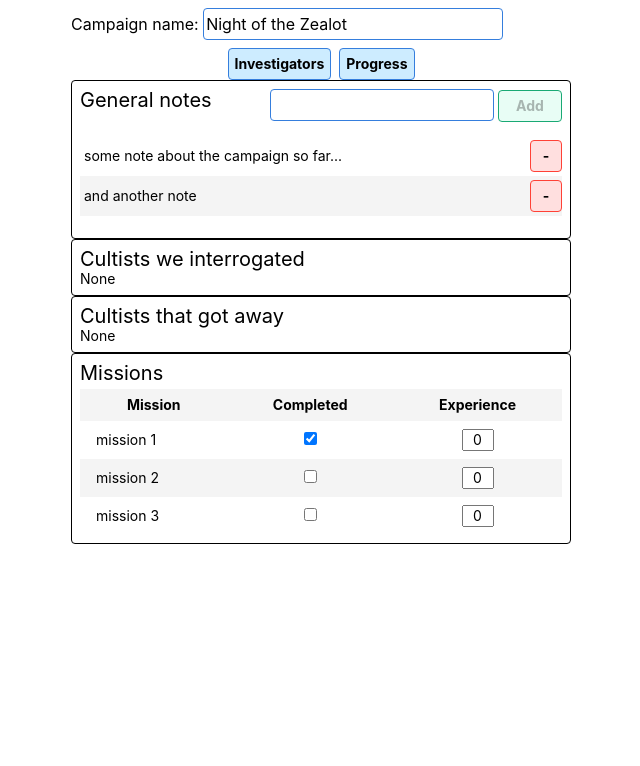
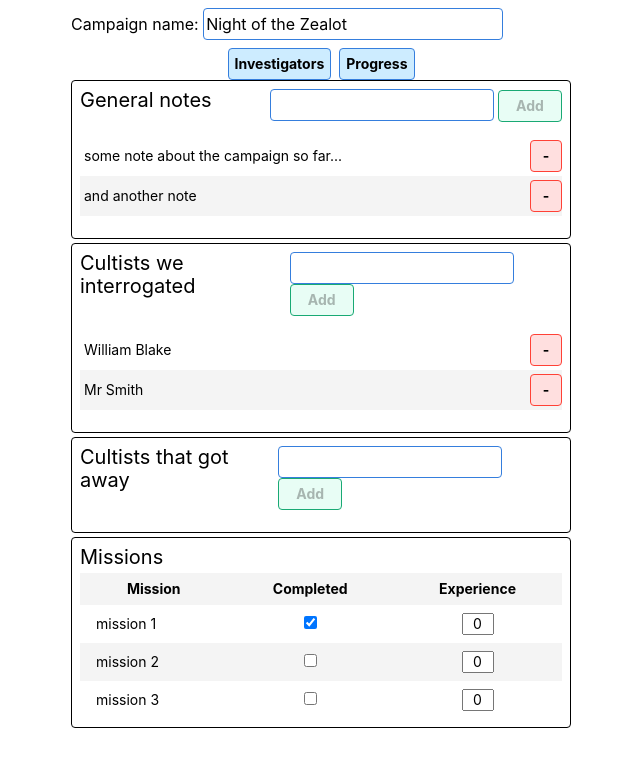
Before and after one commit to skinnybeans/arkham-log, an Angular app: page / in a window 1280 px wide. Both pictures are taken after a click on the button "Progress". Shown: the top 766 px of the page, without its empty margins (319-959 px from the left). Built offline with nearby package versions, Linux system fonts and the light colour scheme.

Commit message:
added zealot progress component to track special data related to night of the zealot campaign

```diff
--- a/src/app/app.module.ts
+++ b/src/app/app.module.ts
@@ -9,6 +9,7 @@ import { CampaignPanelComponent } from './campaign/campaign-panel/campaign-panel
 import { CampaignProgressComponent } from './campaign/campaign-progress/campaign-progress.component';
 import { CampaignNotesComponent } from './campaign/campaign-progress/campaign-notes/campaign-notes.component';
 import { MissionsComponent } from './campaign/campaign-progress/missions/missions.component';
+import { ZealotProgressComponent } from './campaign/campaign-progress/zealot-progress/zealot-progress.component';
 
 @NgModule({
   declarations: [
@@ -18,7 +19,8 @@ import { MissionsComponent } from './campaign/campaign-progress/missions/mission
     CampaignPanelComponent,
     CampaignProgressComponent,
     CampaignNotesComponent,
-    MissionsComponent
+    MissionsComponent,
+    ZealotProgressComponent
   ],
   imports: [
     BrowserModule,
--- a/src/app/campaign/campaign-progress/campaign-progress.component.html
+++ b/src/app/campaign/campaign-progress/campaign-progress.component.html
@@ -1,13 +1,5 @@
 <div class="sans-serif f6 mw6">
   <app-campaign-notes></app-campaign-notes>
-  <div class="ba pa2 br2">
-      <div class="f4">Cultists we interrogated</div>
-      <div>None</div>
-  </div>
-
-  <div class="ba pa2 br2">
-      <div class="f4">Cultists that got away</div>
-      <div>None</div>
-  </div>
+  <app-zealot-progress></app-zealot-progress>
   <app-missions></app-missions>
 </div>
--- a/src/app/campaign/campaign-progress/campaign-progress.component.ts
+++ b/src/app/campaign/campaign-progress/campaign-progress.component.ts
@@ -1,12 +1,13 @@
 import { Component, OnInit } from '@angular/core';
 
 import { CampaignProgressService } from './campaign-progress.service';
+import { ZealotProgressService } from './zealot-progress/zealot-progress.service';
 
 @Component({
   selector: 'app-campaign-progress',
   templateUrl: './campaign-progress.component.html',
   styleUrls: ['./campaign-progress.component.css'],
-  providers: [CampaignProgressService]
+  providers: [CampaignProgressService, ZealotProgressService]
 })
 export class CampaignProgressComponent implements OnInit {
 
--- /dev/null
+++ b/src/app/campaign/campaign-progress/zealot-progress/zealot-progress.component.html
@@ -0,0 +1,57 @@
+<div class="ba pa2 br2 mv1">
+  <div class="flex justify-between">
+    <div class="f4">Cultists we interrogated</div>
+    <div>
+        <input
+          class="mr1 h2 b--blue br2 ba"
+          type="text"
+          [(ngModel)]="interrogated">
+        <button
+          class="btn btn-success h2 w3"
+          [disabled]="interrogated === ''"
+          (click)="onAddInterrogated()">Add</button>
+    </div>
+  </div>
+  <ul class="list ml0 pl0">
+    <li
+      *ngFor="let cultist of interrogatedList; let i = index">
+      <div
+        class="flex justify-between items-center pv1 pl1"
+        [ngClass]="{'bg-near-white': i % 2}">
+        <div class="w-80">{{cultist}}</div>
+        <button
+          class="btn btn-danger w2 h2"
+          (click)="onRemoveInterrogated(i)">-</button>
+      </div>
+    </li>
+  </ul>
+</div>
+
+<div class="ba pa2 br2 mv1">
+  <div class="flex justify-between">
+    <div class="f4">Cultists that got away</div>
+    <div>
+        <input
+          class="mr1 h2 b--blue br2 ba"
+          type="text"
+          [(ngModel)]="escaped">
+        <button
+          class="btn btn-success h2 w3"
+          [disabled]="escaped === ''"
+          (click)="onAddEscaped()">Add</button>
+    </div>
+  </div>
+  <ul class="list ml0 pl0">
+      <li
+        *ngFor="let cultist of escapedList; let i = index">
+        <div
+          class="flex justify-between items-center pv1 pl1"
+          [ngClass]="{'bg-near-white': i % 2}">
+          <div class="w-80">{{cultist}}</div>
+          <button
+            class="btn btn-danger w2 h2"
+            (click)="onRemoveEscaped(i)">-</button>
+        </div>
+      </li>
+    </ul>
+</div>
--- /dev/null
+++ b/src/app/campaign/campaign-progress/zealot-progress/zealot-progress.component.ts
@@ -0,0 +1,52 @@
+import { Component, OnInit } from '@angular/core';
+import { ZealotProgressService } from './zealot-progress.service';
+
+@Component({
+  selector: 'app-zealot-progress',
+  templateUrl: './zealot-progress.component.html',
+  styleUrls: ['./zealot-progress.component.css']
+})
+export class ZealotProgressComponent implements OnInit {
+
+  interrogated = '';
+  escaped = '';
+
+  interrogatedList: string[] = [];
+  escapedList: string[] = [];
+  constructor(private zealotProgressService: ZealotProgressService) { }
+
+  ngOnInit() {
+    this.interrogatedList = this.zealotProgressService.getInterrogatedCultists();
+    this.escapedList = this.zealotProgressService.getEscapedCultists();
+
+    this.zealotProgressService.interrogatedChanged.subscribe(
+      () => {
+        this.interrogatedList = this.zealotProgressService.getInterrogatedCultists();
+      }
+    );
+
+    this.zealotProgressService.escapedChanged.subscribe(
+      () => {
+        this.escapedList = this.zealotProgressService.getEscapedCultists();
+      }
+    );
+  }
+
+  onAddInterrogated() {
+    this.zealotProgressService.addInterrogatedCultist(this.interrogated);
+    this.interrogated = '';
+  }
+
+  onRemoveInterrogated(id: number) {
+    this.zealotProgressService.removeInterrogatedCultist(id);
+  }
+
+  onAddEscaped() {
+    this.zealotProgressService.addEscapedCultist(this.escaped);
+    this.escaped = '';
+  }
+
+  onRemoveEscaped(id: number) {
+    this.zealotProgressService.removeEscapedCultist(id);
+  }
+}
--- /dev/null
+++ b/src/app/campaign/campaign-progress/zealot-progress/zealot-progress.service.ts
@@ -0,0 +1,38 @@
+import { EventEmitter } from '@angular/core';
+
+
+export class ZealotProgressService {
+    private interrogated: string[] = ['William Blake', 'Mr Smith'];
+    private escaped: string[] = [];
+
+    interrogatedChanged = new EventEmitter();
+    escapedChanged = new EventEmitter();
+
+    getInterrogatedCultists() {
+        return this.interrogated.slice();
+    }
+
+    getEscapedCultists() {
+        return this.escaped.slice();
+    }
+
+    addInterrogatedCultist(name: string) {
+        this.interrogated.push(name);
+        this.interrogatedChanged.emit();
+    }
+
+    removeInterrogatedCultist(id: number) {
+        this.interrogated.splice(id, 1);
+        this.interrogatedChanged.emit();
+    }
+
+    addEscapedCultist(name: string) {
+        this.escaped.push(name);
+        this.escapedChanged.emit();
+    }
+
+    removeEscapedCultist(id: number) {
+        this.escaped.splice(id, 1);
+        this.escapedChanged.emit();
+    }
+}
```
Also changed, not shown: src/app/campaign/campaign-progress/zealot-progress/zealot-progress.component.css (added), 1 other file (tests, documents, lock files or other folders).
